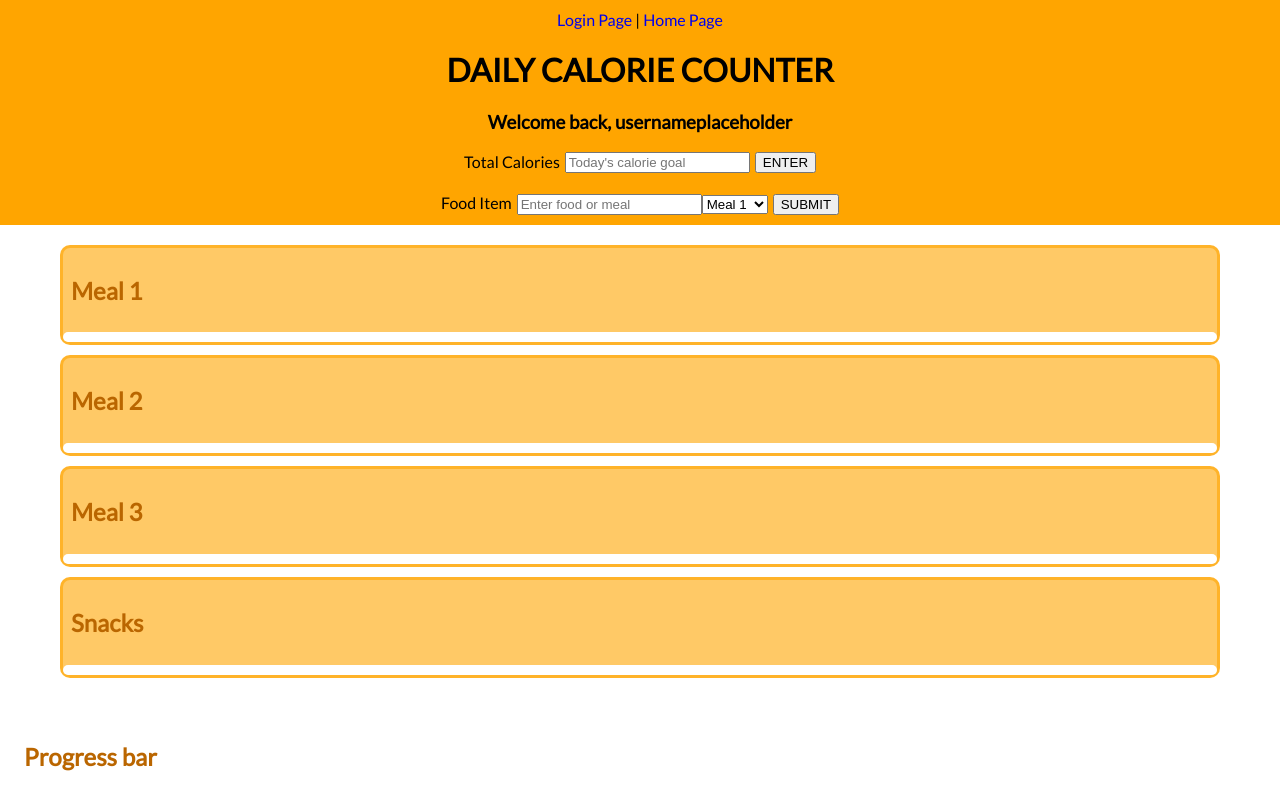
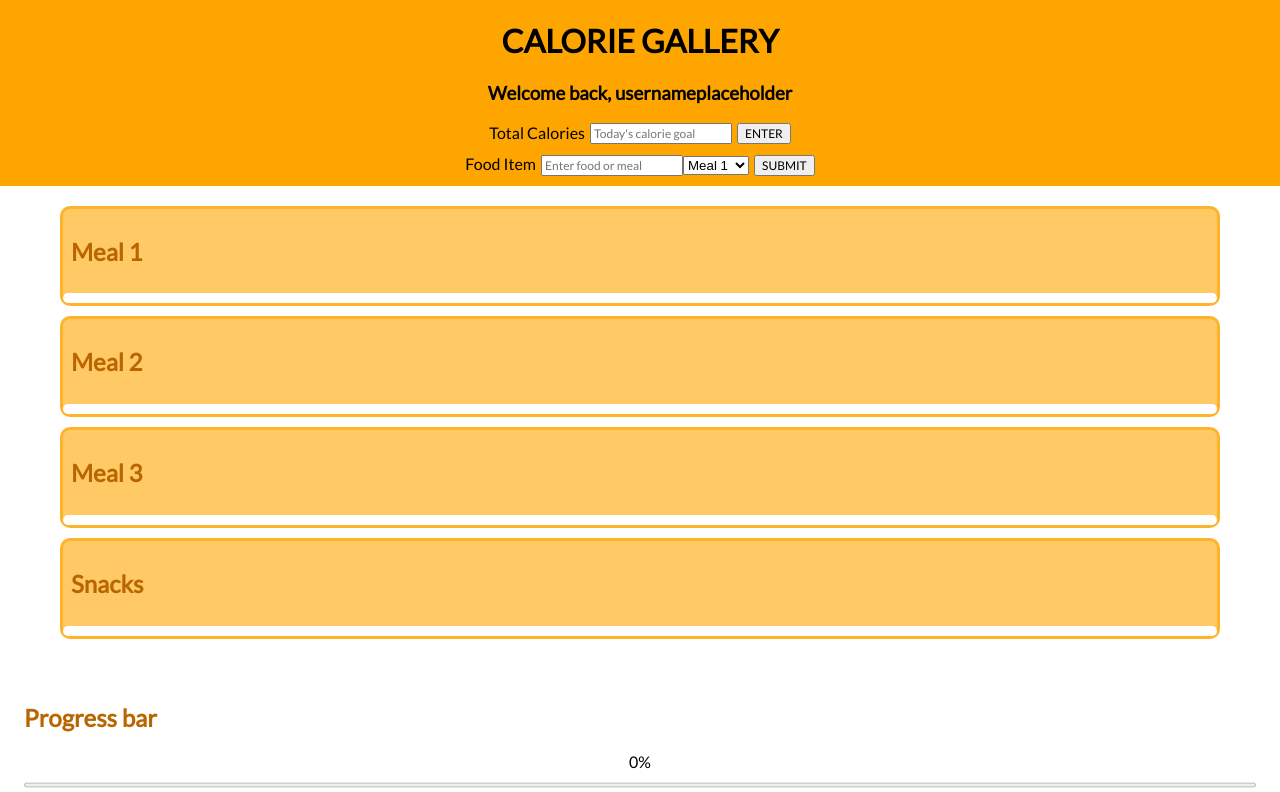
Before and after one commit to robertchrobak/final-project, a React (Create React App) app: page /homepage in a window 1280 px wide. Shown: the top 792 px of the page. Built offline with nearby package versions, Linux system fonts and the light colour scheme.

Commit message:
added css styles & removed router links

```diff
--- a/src/components/App.js
+++ b/src/components/App.js
@@ -10,15 +10,6 @@ class App extends Component {
     return (
       <Router>
         <div className="App">
-          <nav>
-            <span className="Links">
-             <Link to="/login">Login Page</Link> {' | '}
-           </span>
-            <span className="Links">
-              <Link to="/homepage">Home Page</Link>
-            </span>
-          </nav>
-
           <Route exact path ="/" component={Login} />
           <Route exact path ="/login" component={Login} />
           <Route exact path="/homepage" component={HomePage} />
--- a/src/components/HomePage.js
+++ b/src/components/HomePage.js
@@ -13,7 +13,7 @@ import Chart from "./Chart";
         <div className="AppView" >
 
           <header className="App-header">
-            <h1 className="App-title">DAILY CALORIE COUNTER</h1>
+            <h1 className="App-title">CALORIE GALLERY</h1>
             <h3 className="Welcome-message">Welcome back, {this.props.username}</h3>
           </header>
 
--- a/src/index.css
+++ b/src/index.css
@@ -70,9 +70,31 @@ a:active {
 li {
   list-style: none;
 }
+
 input {
   margin-left: 5px;
+  font-size: 12px;
+  font-family: 'Lato', sans-serif;
 }
+
+input:focus {
+  background-color: rgba(254,200,126,1);
+}
+
+option {
+  font-size: 12px;
+  font-family: 'Lato', sans-serif;
+}
+
+button {
+  font-size: 12px;
+  font-family: 'Lato', sans-serif;
+}
+
+button:hover {
+  background-color: rgba(182,100,24,1);
+}
+
 .headerWrapper {
   display: flex;
   flex-direction: row;
@@ -150,7 +172,7 @@ input {
 
 .Meal ul {
   list-style-type: none;
-  font-size: 16px;
+  font-size: 12px;
   margin: 0;
   padding: 5px;
   background-color: white;
@@ -158,7 +180,7 @@ input {
 }
 
 li {
-  padding: 5px;
+  padding: 3px;
 }
 
 .ProgressBar {
@@ -192,14 +214,9 @@ li {
   padding-bottom: 10px;
 }
 
-.FormLabel {
-
-}
-
 .CalorieGoalForm {
   display: flex;
   justify-content: center;
-  padding-bottom: 10px;
 }
 
 button {
```
